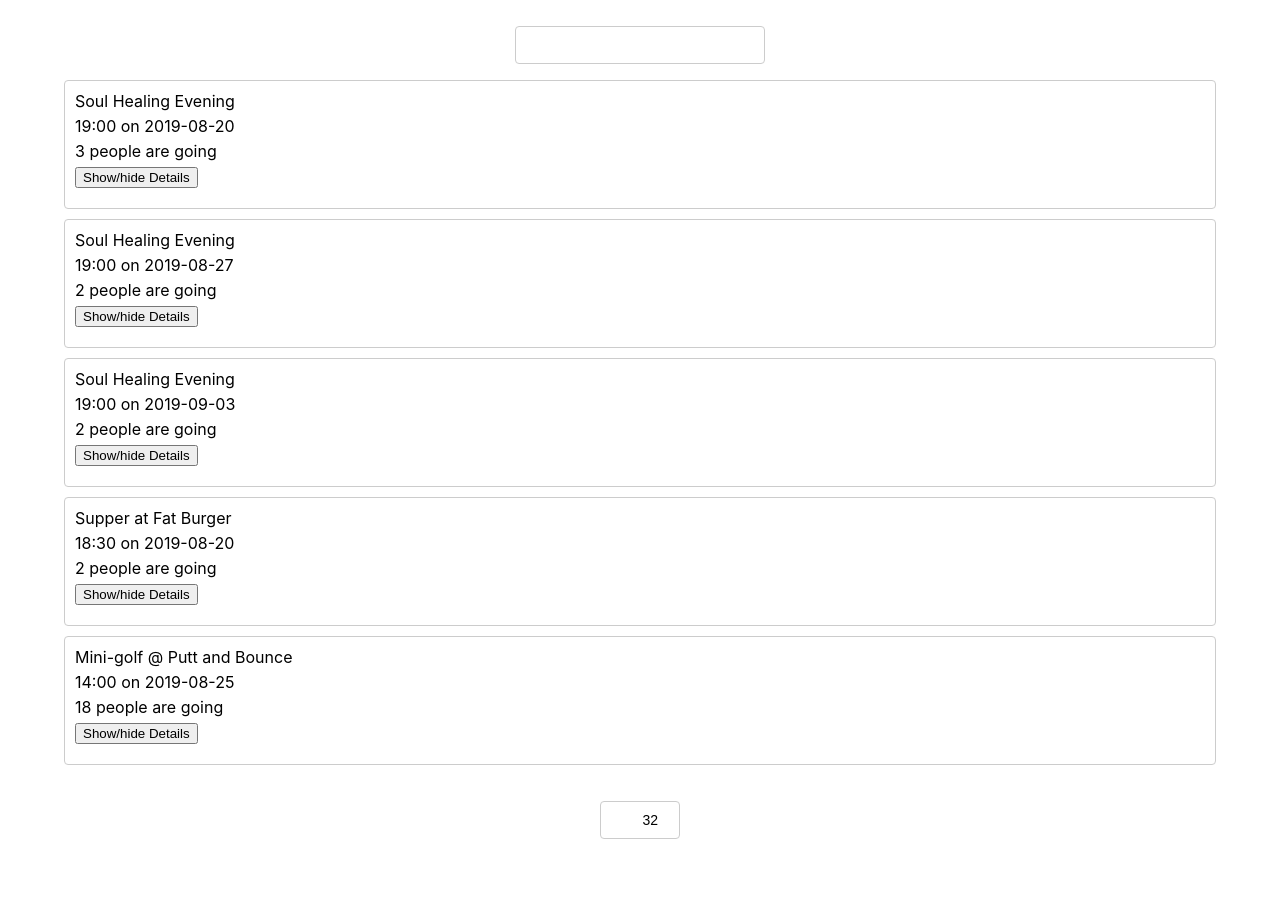
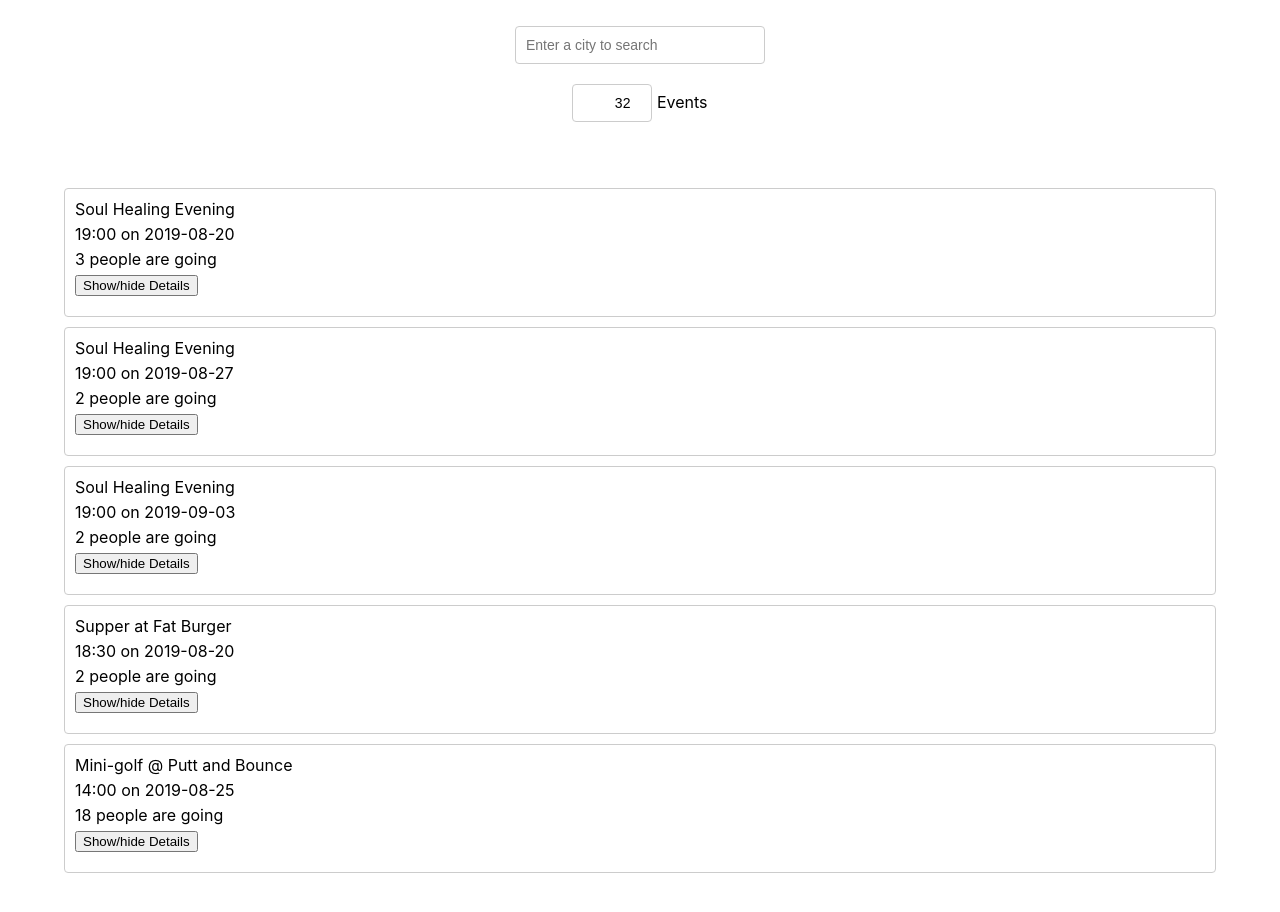
Before and after one commit to ZacLinz/meetup, a React (Create React App) app: page / in a window 1280 px wide. Built offline with nearby package versions, Linux system fonts and the light colour scheme.

Commit message:
finalize for 4.4

```diff
--- a/src/App.js
+++ b/src/App.js
@@ -39,8 +39,9 @@ class App extends Component{
   return (
     <div className="App">
       <CitySearch updateEvents={this.updateEvents} />
+      <NumberOfEvents updateEvents={this.updateEvents} />
       <EventList events={this.state.events} />
-      <NumberOfEvents />
+
 
     </div>
   );
--- a/src/CitySearch.js
+++ b/src/CitySearch.js
@@ -26,6 +26,7 @@ class CitySearch extends Component {
           className="city"
           value={this.state.query}
           onChange={this.handleInputChanged}
+          placeholder="Enter a city to search"
         />
         <ul className="suggestions">
           {this.state.suggestions.map(item =>
--- a/src/NumberOfEvents.js
+++ b/src/NumberOfEvents.js
@@ -11,6 +11,7 @@ class NumberOfEvents extends Component {
   handleInputChanged = (event) => {
     const value = event.target.value;
     this.setState({ query: value });
+    this.props.updateEvents(null, null, value);
   }
 
   render() {
@@ -21,6 +22,7 @@ class NumberOfEvents extends Component {
           value={this.state.query}
           onChange={this.handleInputChanged}
         />
+        <span> Events </span>
       </div>
     )
   }
```
